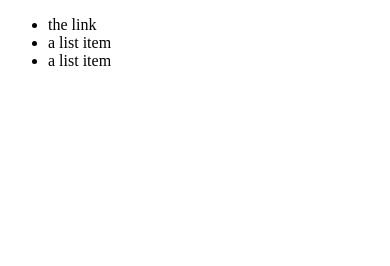
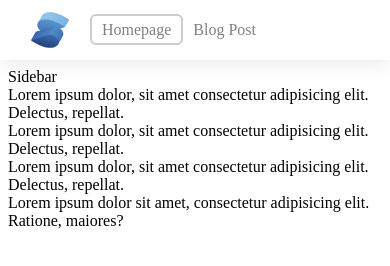
Before and after one commit to truongtom1993/Frontend-Web-Developer_css_webLayout_websiteComponents, a plain HTML site: page index.html in a window 390 px wide. Drawn offline with Linux system fonts and the light colour scheme.

Commit message:
fix responsive import

```diff
--- a/index.html
+++ b/index.html
@@ -1,17 +1,45 @@
 <!DOCTYPE html>
 <html lang="en">
+
 <head>
 	<meta charset="UTF-8">
 	<meta http-equiv="X-UA-Compatible" content="IE=edge">
 	<meta name="viewport" content="width=device-width, initial-scale=1.0">
 	<link rel="stylesheet" href="/styles/index.css">
+	<link rel="stylesheet" href="/styles/tablet.css">
+	<link rel="stylesheet" href="/styles/desktop.css">
 	<title>Learn Udacity</title>
 </head>
+
 <body>
-	<ul>
-		<li><a class="link-text">the link</a></li>
-		<li>a list item</li>
-		<li>a list item</li>
-	</ul>
+	<header>
+		<div class="header_left">
+				<img src="/logo.svg" alt="logo_header" id="logo_header">
+			<ul class="navlink_header">
+				<li><a href="/" class="active">Homepage</a></li>
+				<li><a href="/blogs-post">Blog Post</a></li>
+			</ul>
+		</div>
+		<div class="header_right">
+			<label for="search_header"><input type="text" id="search_header"><span>Search</span></label>
+		</div>
+	</header>
+	<main class="container">
+		<section>Sidebar</section>
+		<section>
+			<article>
+				Lorem ipsum dolor, sit amet consectetur adipisicing elit. Delectus, repellat.
+			</article>
+			<article>
+				Lorem ipsum dolor, sit amet consectetur adipisicing elit. Delectus, repellat.
+			</article>
+			<article>
+				Lorem ipsum dolor, sit amet consectetur adipisicing elit. Delectus, repellat.
+			</article>
+		</section>
+		<footer>Lorem ipsum dolor sit amet, consectetur adipisicing elit. Ratione, maiores?</footer>
+	</main>
+
 </body>
+
 </html>
--- a/styles/desktop.css
+++ b/styles/desktop.css
@@ -1,2 +1,9 @@
-@media (min-width: 1280px) {
+@media (min-width: 1536px) {
+	.container {
+		max-width: 1536px;
+	}
+	.header_right {
+		display: flex;
+
+	}
 }
--- a/styles/index.css
+++ b/styles/index.css
@@ -1,2 +1,62 @@
-@import './desktop.css';
-@import './tablet.css';
+:root{
+	--color-primary: #024ca9;
+}
+header {
+	align-items: center;
+	backdrop-filter: blur(10px);
+	background-color: #fff;
+	box-shadow: 0 4px 20px -2px rgba(128, 128, 128, 0.199);
+	display: flex;
+	height: 60px;
+	left: 0;
+	position: fixed;
+	right: 0;
+	top: 0;
+	justify-content: space-between;
+	padding-right: 20px;
+}
+
+.header_left {
+	display: flex;
+	align-items: center;
+}
+
+#logo_header {
+	height: 40px;
+	width: 40px;
+	margin-left: 30px;
+}
+.container {
+	padding-top: 60px;
+}
+.navlink_header {
+	align-items: center;
+	display: flex;
+	list-style-type: none;
+	padding-left: 20px;
+}
+.navlink_header li a {
+	color: gray;
+	margin-right: 10px;
+	text-decoration: none;
+}
+.navlink_header li a.active {
+	border: 2px solid #ccc;
+	border-radius: 6px;
+	padding: 5px 10px;
+}
+.navlink_header li a:hover {
+	color: rgb(105, 105, 105);
+}
+.header_right {
+	display: none;
+	align-items: center;
+}
+#search_header {
+	padding: 6px;
+	border: 1px solid #ccc;
+	border-radius: 4px;
+	outline: none;
+	margin-right: 10px;
+	color: var(	--color-primary);
+}
--- a/styles/tablet.css
+++ b/styles/tablet.css
@@ -1,2 +1,9 @@
-@media (min-width: 768px) and (max-width: 1279px ){
+@media (min-width: 768px) and (max-width: 1563px ){
+	.container{
+		max-width: 1280px;
+	}
+	.header_right {
+		display: flex;
+		align-items: center;
+	}
 }
```
Also changed, not shown: pages/blog_post.html (added, +12 -0 lines), logo.svg (added).
